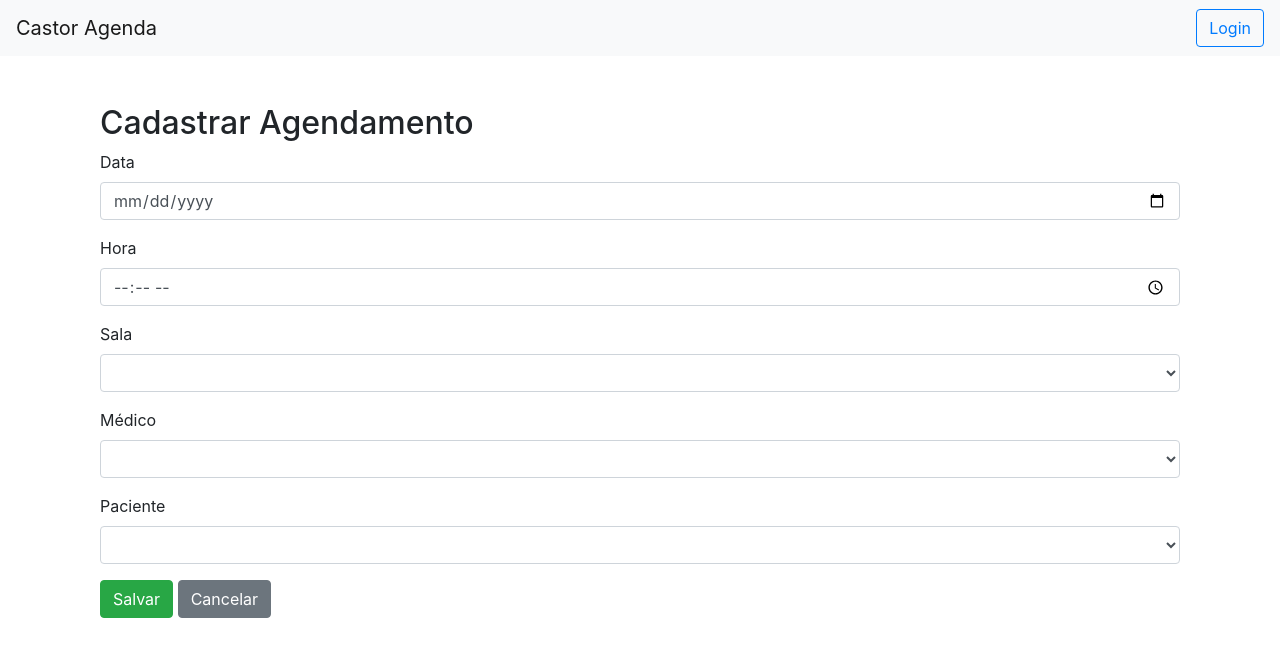
After one commit to CalixtoSW/CastorAgenda, a Flask app: page /agendamento/cadastrar in a window 1280 px wide. The commit adds this page. Shown: the top 657 px of the page. Run offline with Flask 3, Linux system fonts and the light colour scheme; lists and menus that the app fills with data are empty; parts of the project's set-up code (start-up, migrations or seed data) failed here and were passed over; some libraries are stand-ins or nearby versions.

Commit message:
Fase 1 do agendamento interfaces funcionando

```diff
--- a/CastorAgenda.py
+++ b/CastorAgenda.py
@@ -8,6 +8,7 @@ from controllers.especialidades_controller import EspecialidadeController
 from controllers.medico_controller import MedicoController
 from controllers.sala_controller import SalaController
 from controllers.paciente_controller import PacienteController
+from controllers.agendamento_controller import AgendamentoController
 
 
 
@@ -24,6 +25,7 @@ especialidade_controller = EspecialidadeController(db_fetch_all)
 medico_controller = MedicoController(db_fetch_all)
 sala_controller = SalaController(db_fetch_all)
 paciente_controller = PacienteController(db_fetch_all)
+agendamento_controller = AgendamentoController(db_fetch_all)
 
 @app.route('/')
 def index():
@@ -49,11 +51,11 @@ def register():
         return redirect(url_for('login'))
     return render_template('register.html')
 
-@app.route('/agenda')
-def agenda():
-    if 'user_id' in login_session:
-        return render_template('agenda.html')
-    return redirect(url_for('login'))
+# @app.route('/agenda')
+# def agenda():
+#     if 'user_id' in login_session:
+#         return render_template('agenda.html')
+#     return redirect(url_for('login'))
 
 @app.route('/especialidades', methods=['GET', 'POST'])
 def especialidades():
@@ -225,5 +227,40 @@ def excluir_paciente(id):
     paciente_controller.excluir_paciente(id)
     return redirect(url_for('listar_pacientes'))
 
+@app.route('/agenda', methods=['GET'])
+def agenda():
+    agendamentos = agendamento_controller.listar_agendamentos()
+    return render_template('agenda.html', agendamentos=agendamentos)
+
+@app.route('/agendamento/cadastrar', methods=['GET', 'POST'])
+def cadastrar_agendamento():
+    if request.method == 'POST':
+        data = request.form['data']
+        hora = request.form['hora']
+        sala_id = request.form['sala_id']
+        medico_id = request.form['medico_id']
+        paciente_id = request.form['paciente_id']
+        agendamento_controller.cadastrar_agendamento(data, hora, sala_id, medico_id, paciente_id)
+        return redirect(url_for('agenda'))
+    return render_template('agendamento.html')  # Esta é a página de formulário de agendamento
+
+@app.route('/agendamento/editar/<int:id>', methods=['GET', 'POST'])
+def editar_agendamento(id):
+    if request.method == 'POST':
+        data = request.form['data']
+        hora = request.form['hora']
+        sala_id = request.form['sala_id']
+        medico_id = request.form['medico_id']
+        paciente_id = request.form['paciente_id']
+        agendamento_controller.editar_agendamento(id, data, hora, sala_id, medico_id, paciente_id)
+        return redirect(url_for('agenda'))
+    agendamento = agendamento_controller.buscar_agendamento_por_id(id)
+    return render_template('editar_agendamento.html', agendamento=agendamento)
+
+@app.route('/agendamento/excluir/<int:id>', methods=['POST'])
+def excluir_agendamento(id):
+    agendamento_controller.excluir_agendamento(id)
+    return redirect(url_for('agenda'))
+
 if __name__ == '__main__':
     app.run(debug=True)
--- a/controllers/app_context.py
+++ b/controllers/app_context.py
@@ -4,6 +4,8 @@ from engine.config_db import DatabaseConfig
 from controllers.medico_controller import MedicoController
 from controllers.sala_controller import SalaController
 from controllers.paciente_controller import PacienteController
+from controllers.agendamento_controller import AgendamentoController
+
 
 class AppContext:
     def __init__(self):
@@ -13,6 +15,7 @@ class AppContext:
         self.medico_controller = MedicoController(self.db_fetch_all)
         self.sala_controller = SalaController(self.db_fetch_all)
         self.paciente_controller = PacienteController(self.db_fetch_all)
+        self.agendamento_controller = AgendamentoController(self.db_fetch_all)
 
     def get_medico_controller(self):
         return self.medico_controller
@@ -23,4 +26,7 @@ class AppContext:
     def get_paciente_controller(self):
         return self.paciente_controller
 
+    def get_agendamento_controller(self):
+        return self.agendamento_controller
+
 app_context = AppContext()
--- /dev/null
+++ b/templates/agendamento.html
@@ -0,0 +1,38 @@
+{% extends 'base.html' %}
+
+{% block content %}
+<div class="container mt-5">
+    <h2>Cadastrar Agendamento</h2>
+
+    <form action="{{ url_for('cadastrar_agendamento') }}" method="POST">
+        <div class="form-group">
+            <label for="data">Data</label>
+            <input type="date" class="form-control" id="data" name="data" required>
+        </div>
+        <div class="form-group">
+            <label for="hora">Hora</label>
+            <input type="time" class="form-control" id="hora" name="hora" step="900" required>
+        </div>
+        <div class="form-group">
+            <label for="sala_id">Sala</label>
+            <select class="form-control" id="sala_id" name="sala_id" required>
+                <!-- Preencher com as salas disponíveis -->
+            </select>
+        </div>
+        <div class="form-group">
+            <label for="medico_id">Médico</label>
+            <select class="form-control" id="medico_id" name="medico_id" required>
+                <!-- Preencher com os médicos disponíveis -->
+            </select>
+        </div>
+        <div class="form-group">
+            <label for="paciente_id">Paciente</label>
+            <select class="form-control" id="paciente_id" name="paciente_id" required>
+                <!-- Preencher com os pacientes disponíveis -->
+            </select>
+        </div>
+        <button type="submit" class="btn btn-success">Salvar</button>
+        <a href="{{ url_for('agenda') }}" class="btn btn-secondary">Cancelar</a>
+    </form>
+</div>
+{% endblock %}
```
Also changed, not shown: controllers/agendamento_controller.py (added, +45 -0 lines), models/agendamento.py (added, +17 -0 lines), templates/agenda.html (+38 -2 lines), templates/editar_agendamento.html (added, +38 -0 lines).
